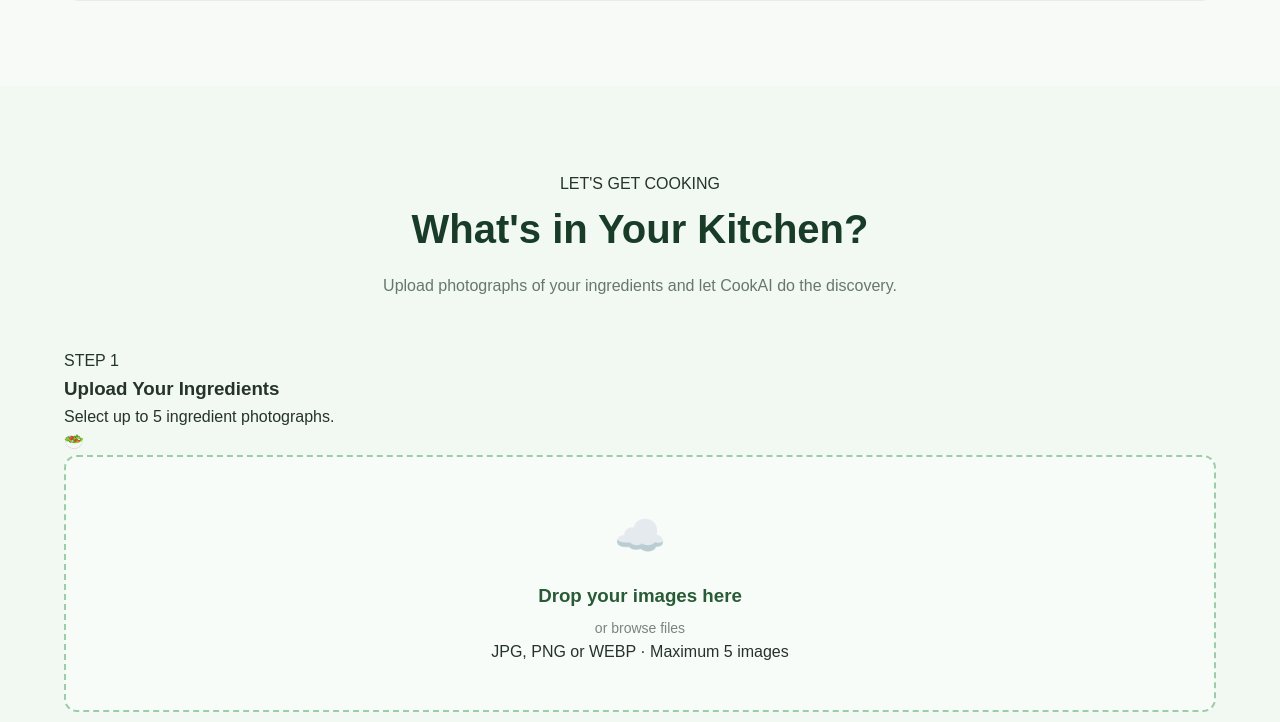
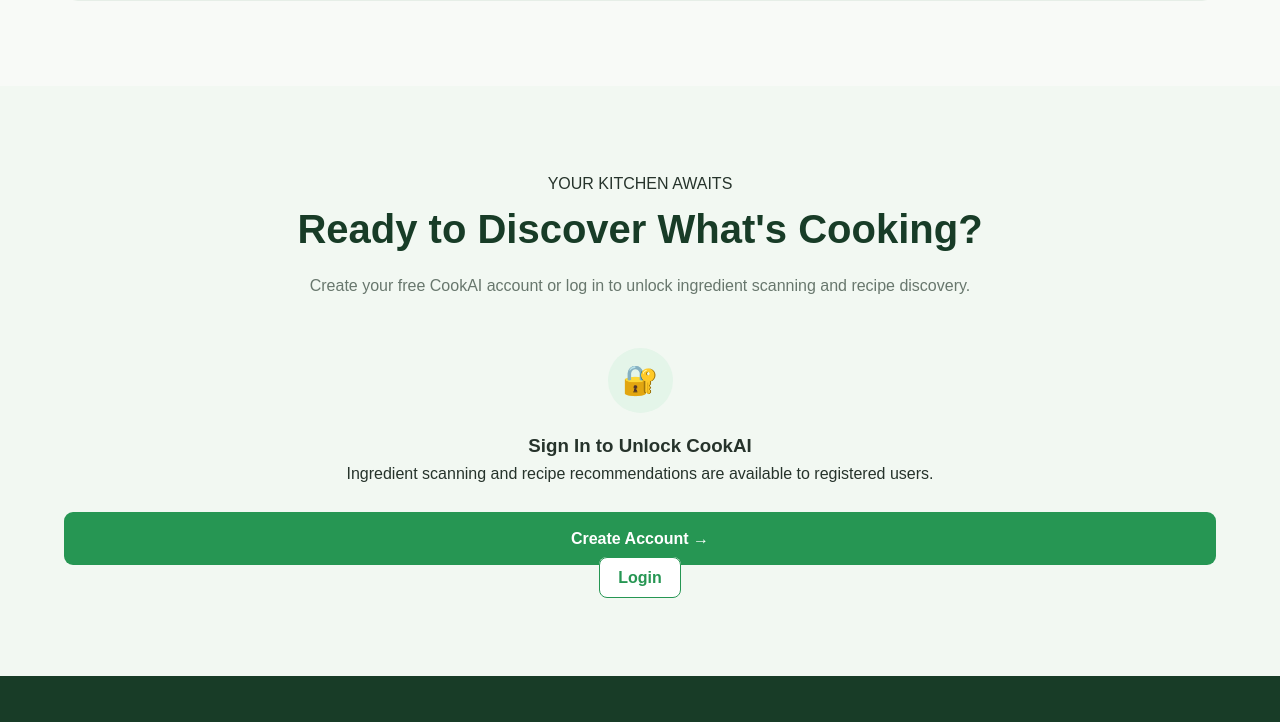
Before and after one commit to bhatmohammadaalim883-ai/CookAI, a Flask app: page / in a window 1280 px wide. Shown: the part 1658-2380 px from the top of the page. Run offline with Flask 3, Linux system fonts and the light colour scheme.

Commit message:
Update index.html

```diff
--- a/templates/index.html
+++ b/templates/index.html
@@ -38,9 +38,10 @@
             <nav class="nav-links">
                 <a href="#home">Home</a>
                 <a href="#how-it-works">How It Works</a>
-                <a href="#scanner" class="nav-cta">Try CookAI</a>
 
                 {% if current_user.is_authenticated %}
+
+                    <a href="#scanner" class="nav-cta">Try CookAI</a>
 
                     <span class="nav-user">
                         Hello, {{ current_user.username }}
@@ -57,6 +58,8 @@
                     </form>
 
                 {% else %}
+
+                    <a href="#scanner" class="nav-cta">Try CookAI</a>
 
                     <a href="{{ url_for('login') }}" class="nav-cta">
                         Login
@@ -97,13 +100,25 @@
                 </p>
 
                 <div class="hero-actions">
+
+                    {% if current_user.is_authenticated %}
+
                         <a href="#scanner" class="primary-button">
                             Start Cooking <span>→</span>
                         </a>
 
+                    {% else %}
+
+                        <a href="{{ url_for('signup') }}" class="primary-button">
+                            Get Started <span>→</span>
+                        </a>
+
+                    {% endif %}
+
                     <a href="#how-it-works" class="secondary-button">
                         How It Works
                     </a>
+
                 </div>
 
                 <div class="hero-note">
@@ -194,8 +209,12 @@
             </div>
         </section>
 
-        <!-- INGREDIENT SCANNER -->
+        <!-- SCANNER ACCESS -->
         <section class="scanner-section" id="scanner">
+
+            {% if current_user.is_authenticated %}
+
+                <!-- LOGGED-IN SCANNER -->
 
                 <div class="section-heading">
                     <span class="section-label">LET'S GET COOKING</span>
@@ -343,6 +362,50 @@
                     </div>
 
                 </div>
+
+            {% else %}
+
+                <!-- LOGGED-OUT ACCESS MESSAGE -->
+
+                <div class="section-heading">
+                    <span class="section-label">YOUR KITCHEN AWAITS</span>
+                    <h2>Ready to Discover What's Cooking?</h2>
+                    <p>
+                        Create your free CookAI account or log in
+                        to unlock ingredient scanning and recipe discovery.
+                    </p>
+                </div>
+
+                <div class="scanner-panel" style="text-align:center;">
+
+                    <div class="step-icon">🔐</div>
+
+                    <h3>Sign In to Unlock CookAI</h3>
+
+                    <p>
+                        Ingredient scanning and recipe recommendations
+                        are available to registered users.
+                    </p>
+
+                    <div class="hero-actions"
+                         style="justify-content:center; margin-top:25px;">
+
+                        <a href="{{ url_for('signup') }}"
+                           class="primary-button">
+                            Create Account <span>→</span>
+                        </a>
+
+                        <a href="{{ url_for('login') }}"
+                           class="secondary-button">
+                            Login
+                        </a>
+
+                    </div>
+
+                </div>
+
+            {% endif %}
+
         </section>
 
     </main>
@@ -367,7 +430,9 @@
 
     </footer>
 
+    {% if current_user.is_authenticated %}
         <script src="{{ url_for('static', filename='script.js') }}"></script>
+    {% endif %}
 
 </body>
 </html>
```
Lines whose indentation alone changed are shown as unchanged.
